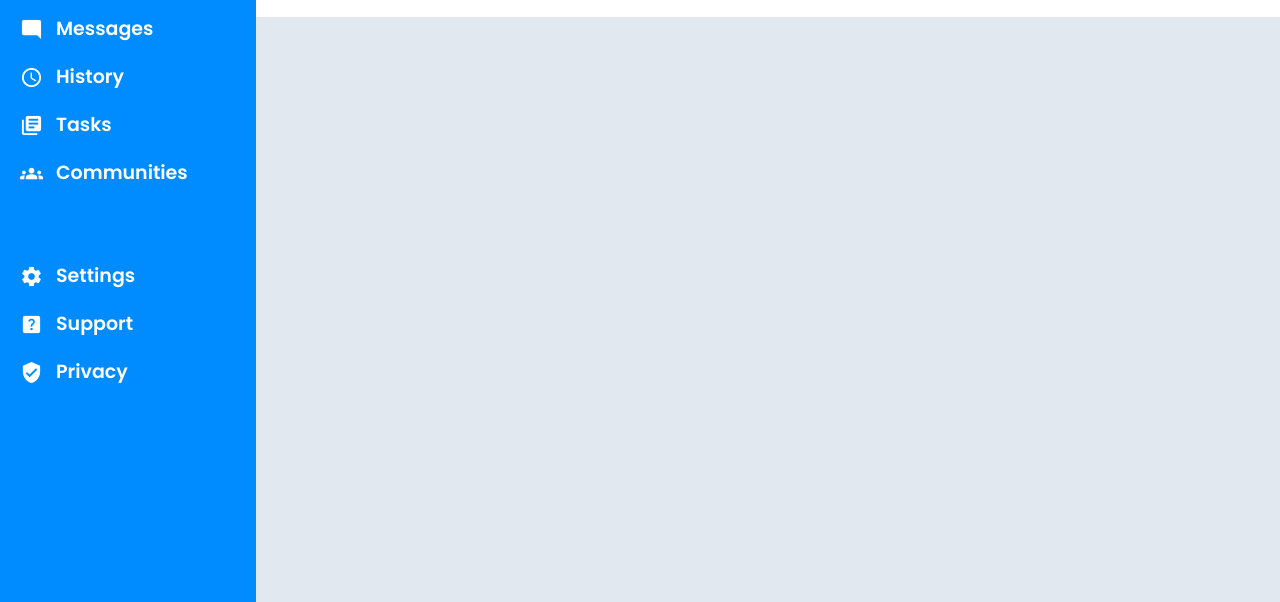
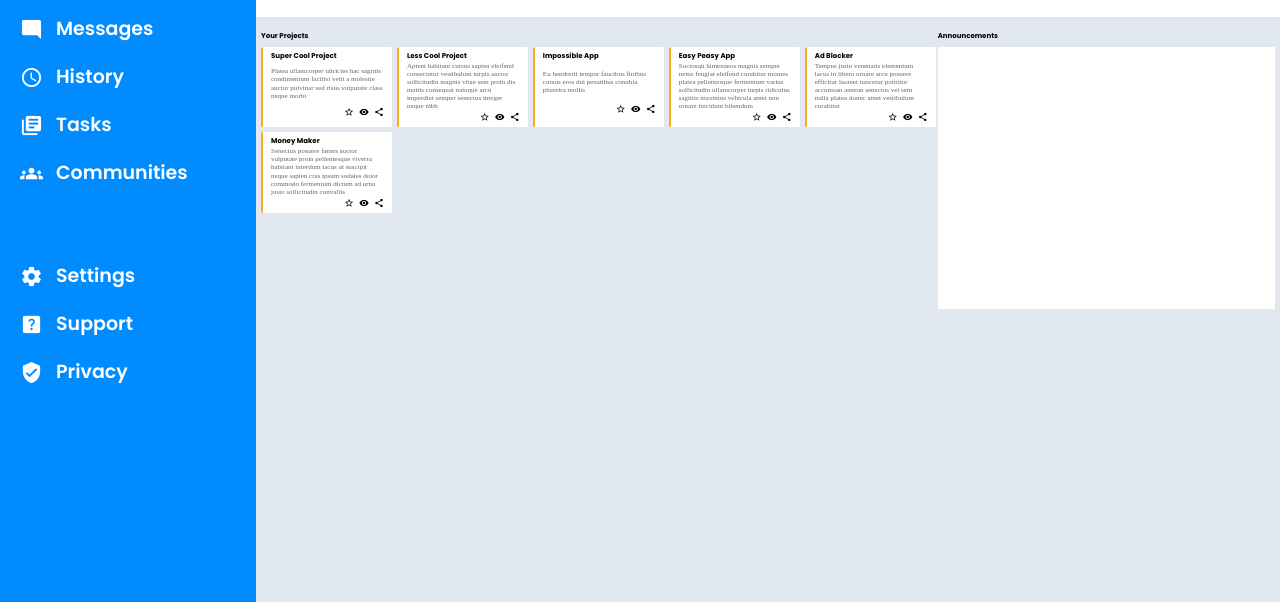
Before and after one commit to aelmi03/admin-dashboard, a plain HTML site: page index.html in a window 1280 px wide. Shown: the part 198-800 px from the top of the page. Drawn offline with Linux system fonts and the light colour scheme.

Commit message:
Finished the basic layout and design for the Projects Section

```diff
--- a/index.html
+++ b/index.html
@@ -95,7 +95,96 @@
           <button class="dashboard-button">Share</button>
         </div>
       </section>
-      <section class="main-content"></section>
+      <section class="main-content">
+        <div class="projects-section">
+          <h3 class="project-section-title">Your Projects</h3>
+          <div class="project-card">
+            <h3 class="project-title">Super Cool Project</h3>
+            <p class="project-content">
+              Platea ullamcorper ultricies hac sagittis condimentum facilisi
+              velit a molestie auctor pulvinar sed risus vulputate class neque
+              morbi
+            </p>
+            <div class="project-icons">
+              <span class="material-icons"> star_outline </span>
+              <span class="material-icons"> visibility </span>
+              <span class="material-icons"> share </span>
+            </div>
+          </div>
+          <div class="project-card">
+            <h3 class="project-title">Less Cool Project</h3>
+            <p class="project-content">
+              Aptent habitant cursus sapien eleifend consectetur vestibulum
+              turpis auctor sollicitudin magnis vitae sem proin dis mattis
+              consequat natoque arcu imperdiet semper senectus integer neque
+              nibh
+            </p>
+            <div class="project-icons">
+              <span class="material-icons"> star_outline </span>
+              <span class="material-icons"> visibility </span>
+              <span class="material-icons"> share </span>
+            </div>
+          </div>
+          <div class="project-card">
+            <h3 class="project-title">Impossible App</h3>
+            <p class="project-content">
+              Eu hendrerit tempor faucibus finibus cursus eros dui penatibus
+              conubia pharetra mollis
+            </p>
+            <div class="project-icons">
+              <span class="material-icons"> star_outline </span>
+              <span class="material-icons"> visibility </span>
+              <span class="material-icons"> share </span>
+            </div>
+          </div>
+          <div class="project-card">
+            <h3 class="project-title">Easy Peasy App</h3>
+            <p class="project-content">
+              Sociosqu himenaeos magnis semper netus feugiat eleifend curabitur
+              montes platea pellentesque fermentum varius sollicitudin
+              ullamcorper turpis ridiculus sagittis maximus vehicula amet non
+              ornare tincidunt bibendum
+            </p>
+            <div class="project-icons">
+              <span class="material-icons"> star_outline </span>
+              <span class="material-icons"> visibility </span>
+              <span class="material-icons"> share </span>
+            </div>
+          </div>
+          <div class="project-card">
+            <h3 class="project-title">Ad Blocker</h3>
+            <p class="project-content">
+              Tempus justo venenatis elementum lacus in libero ornare arcu
+              posuere efficitur laoreet nascetur porttitor accumsan aenean
+              senectus vel sem nulla platea donec amet vestibulum curabitur
+            </p>
+            <div class="project-icons">
+              <span class="material-icons"> star_outline </span>
+              <span class="material-icons"> visibility </span>
+              <span class="material-icons"> share </span>
+            </div>
+          </div>
+          <div class="project-card">
+            <h3 class="project-title">Money Maker</h3>
+            <p class="project-content">
+              Senectus posuere fames auctor vulputate proin pellentesque viverra
+              habitant interdum lacus ut suscipit neque sapien cras ipsum
+              sodales dolor commodo fermentum dictum ad urna justo sollicitudin
+              convallis
+            </p>
+            <div class="project-icons">
+              <span class="material-icons"> star_outline </span>
+              <span class="material-icons"> visibility </span>
+              <span class="material-icons"> share </span>
+            </div>
+          </div>
+        </div>
+
+        <div class="announcements-section">
+          <h3 class="announcements-section-title">Announcements</h3>
+        </div>
+        <div class="trending-section"></div>
+      </section>
     </div>
   </body>
 </html>
--- a/styles.css
+++ b/styles.css
@@ -11,6 +11,7 @@
   --primary-text: black;
   --secondary: white;
   --secondary-text: white;
+  --neutral-text: rgb(102, 102, 102);
   --card-border-color: rgb(250, 171, 24);
   --neutral: #e2e8f0;
 }
@@ -118,7 +119,7 @@ body {
   font-weight: bold;
 }
 .profile-username {
-  font-size: 1rem;
+  font-size: 0.9rem;
 }
 section.header span {
   font-size: 1.2rem;
@@ -135,7 +136,7 @@ section.header span {
   border-radius: 20px;
   text-align: center;
   font-size: 0.7rem;
-  padding: 0.5rem 0.9rem;
+  padding: 0.5rem;
   font-family: "Poppins", sans-serif;
   display: grid;
   justify-items: center;
@@ -170,6 +171,57 @@ section.header span {
 }
 .main-content {
   background-color: var(--neutral);
+  display: grid;
+  grid-template-columns: 2fr 1fr;
+  padding: 3rem 0.5rem;
+  gap: 0.2rem;
+}
+.projects-section {
+  position: relative;
+  display: grid;
+  grid-template-rows: max-content;
+  grid-auto-rows: max-content;
+  grid-row: 1/3;
+  gap: 0.5rem;
+  grid-template-columns: repeat(auto-fit, minmax(110px, 1fr));
+}
+.project-section-title,
+.announcements-section-title {
+  font-family: "Poppins", sans-serif;
+  font-size: 0.7rem;
+  position: absolute;
+  top: -15px;
+}
+.project-card {
+  padding: 0.5rem 0.8rem;
+  display: grid;
+  row-gap: 0.2rem;
+  background-color: var(--secondary);
+  border-left: 2px solid var(--card-border-color);
+  border-radius: 2px;
+}
+.project-title {
+  font-size: 0.7rem;
+  font-family: "Poppins", sans-serif;
+}
+.project-content {
+  font-size: 0.7rem;
+  color: var(--neutral-text);
+}
+.project-icons {
+  display: grid;
+  grid-auto-flow: column;
+  grid-auto-columns: max-content;
+  gap: 0.5rem;
+  justify-self: end;
+}
+.project-icons > span {
+  font-size: 1rem;
+}
+.announcements-section {
+  display: grid;
+  position: relative;
+  background-color: var(--secondary);
 }
 @media only screen and (min-width: 540px) {
   section.header {
@@ -243,9 +295,9 @@ section.header span {
     width: 40px;
   }
   .dashboard-button {
-    padding: 1rem 1rem;
+    padding: 1rem;
     font-size: 1.5rem;
-    min-width: 90px;
+    min-width: 80px;
   }
   .profile-introduction > .profile-image {
     width: 60px;
```
